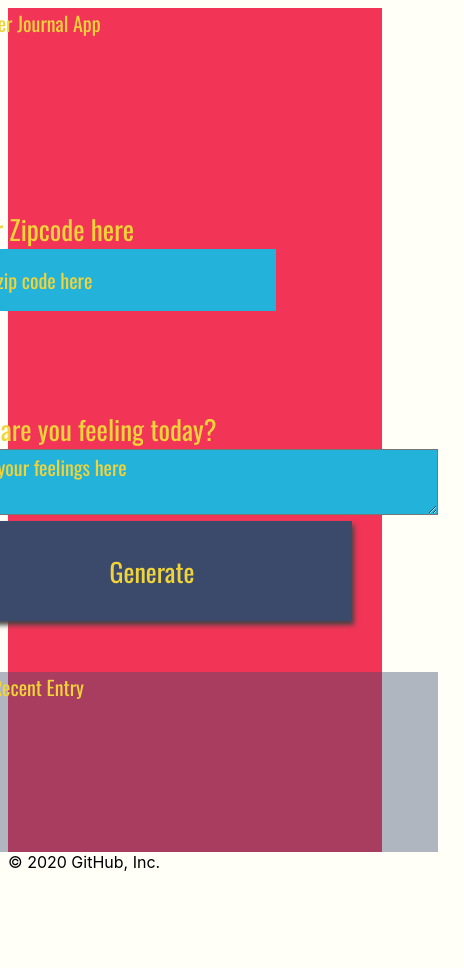
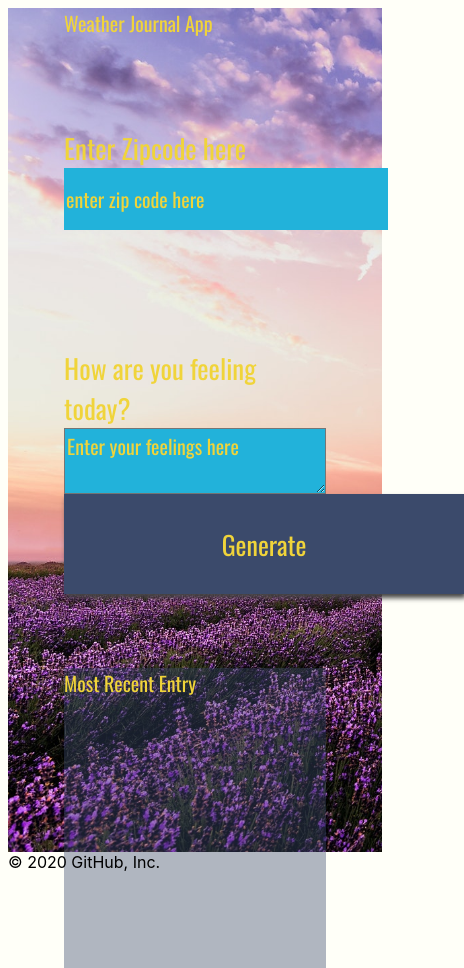
Before and after one commit to alexandrabaturina/weather-journal, a plain HTML site: page website/index.html in a window 390 px wide. Shown: the whole page, 464 px wide, since content can reach past the window. Before the commit the page ends 880 px from the top, so only its background shows below. Drawn offline with nearby package versions, Linux system fonts and the light colour scheme; a web font is replaced by a local one.

Commit message:
feat: define grid for mobile device

```diff
--- a/website/css/style.css
+++ b/website/css/style.css
@@ -5,12 +5,23 @@ body{
 
 #app{
     display: grid;
-    grid-auto-rows: minmax(150px, auto);
+    /* border: 2px solid white; */
+    /* grid-auto-rows: 20px, minmax(150px, auto); */
+    grid-template-rows: 100px 200px 300px 300px;
+    grid-template-columns: 70%;
+    grid-template-areas:
+     "header"
+     "zip"
+     "feel"
+     "entry";
     /* grid-template-columns:  */
+    /* display: flex; */
     height:100vh;
-    background: #f23557;
+    background-image: url('../img/background.jpg');
+    background-size: cover;
     color: #f0d43a;
     justify-content: center;
+
     grid-gap: 1em;
     font-size: 20px;
     font-family: 'Oswald', sans-serif;
@@ -18,11 +29,10 @@ body{
 
 .holder{
 
+
 }
 
-.entry{
-    background: rgba(59, 74, 107, .4);
-}
+
 
 #entryHolder{
 
@@ -41,8 +51,25 @@ body{
 }
 
 .headline {
+    grid-area: header;
+}
 
+.zip {
+    grid-area: zip;
 }
+
+.feel {
+    grid-area: feel;
+    display: flex;
+    flex-direction: column;
+}
+
+.entry {
+    grid-area: entry;
+    background: rgba(59, 74, 107, .4);
+}
+
+
 .title{
 
 }
```
